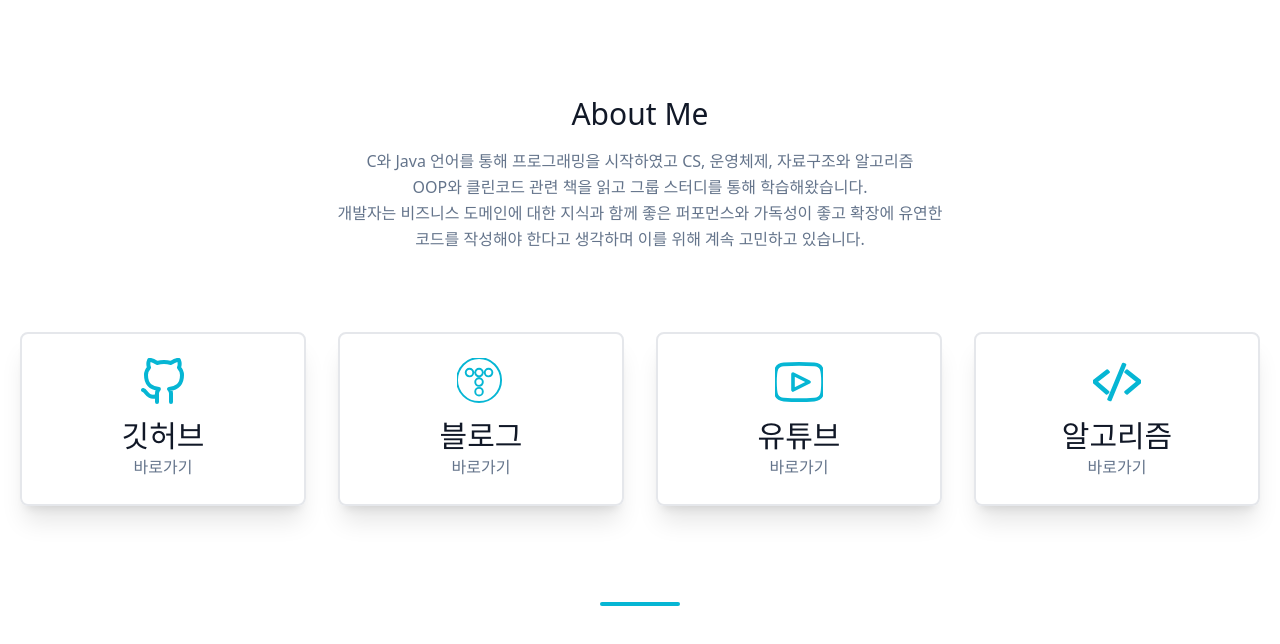
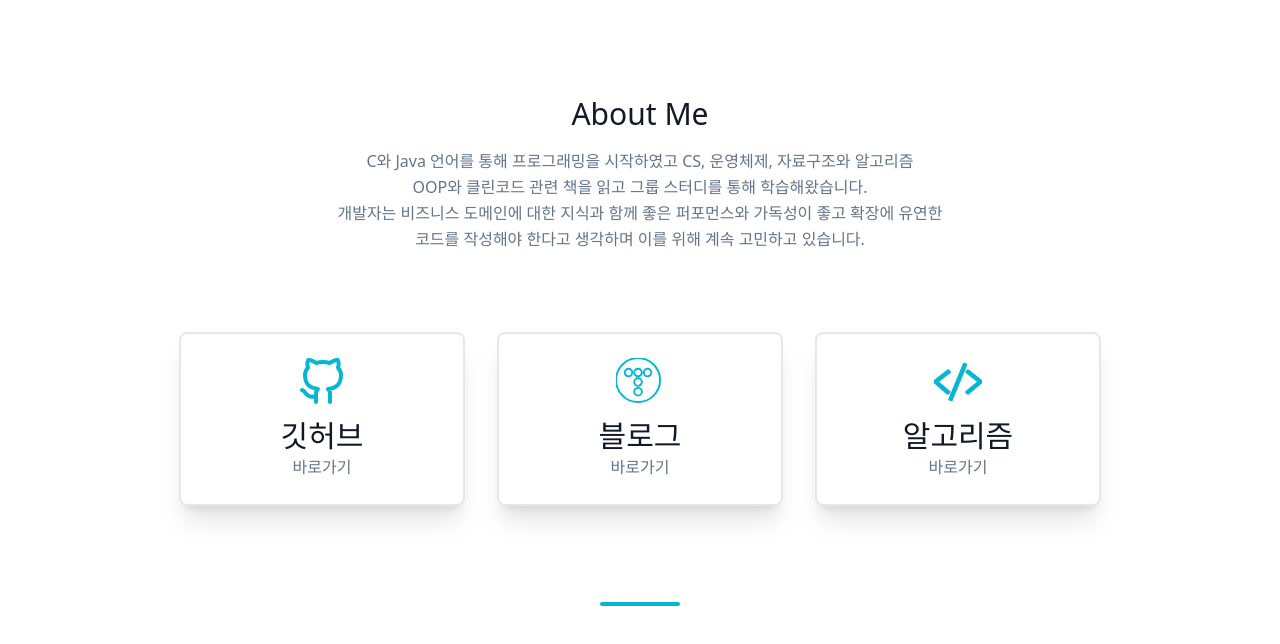
Before and after one commit to jinsumin/next-portfolio, a Next.js app: page /about in a window 1280 px wide. Shown: the top 644 px of the page. Built offline with nearby package versions, Linux system fonts and the light colour scheme.

Commit message:
about update

```diff
--- a/pages/about.js
+++ b/pages/about.js
@@ -19,7 +19,7 @@ export default function About() {
               코드를 작성해야 한다고 생각하며 이를 위해 계속 고민하고 있습니다.
             </p>
           </div>
-          <div className="flex flex-wrap -m-4 text-center">
+          <div className="flex flex-wrap justify-center -m-4 text-center">
             <div className="p-4 md:w-1/4 sm:w-1/2 w-full">
               <Link
                 href="https://github.com/jinsumin"
@@ -81,7 +81,7 @@ export default function About() {
               </Link>
             </div>
 
-            <div className="p-4 md:w-1/4 sm:w-1/2 w-full">
+            {/* <div className="p-4 md:w-1/4 sm:w-1/2 w-full">
               <Link
                 href="https://www.youtube.com/channel/UCEu1FY-1dmOMGOrx03EwSTQ"
                 target="_blank"
@@ -106,7 +106,7 @@ export default function About() {
                 </div>
 
               </Link>
-            </div>
+            </div> */}
 
             <div className="p-4 md:w-1/4 sm:w-1/2 w-full">
               <Link
```
